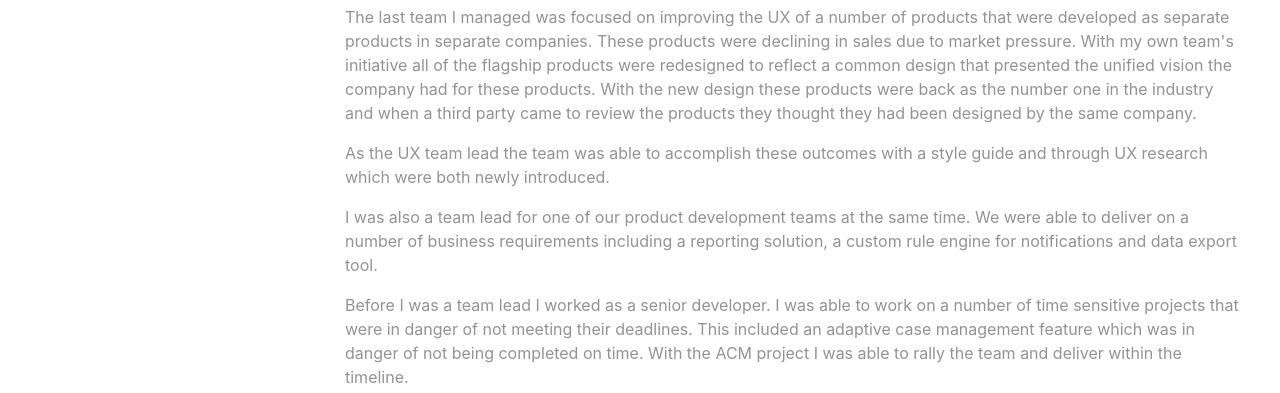
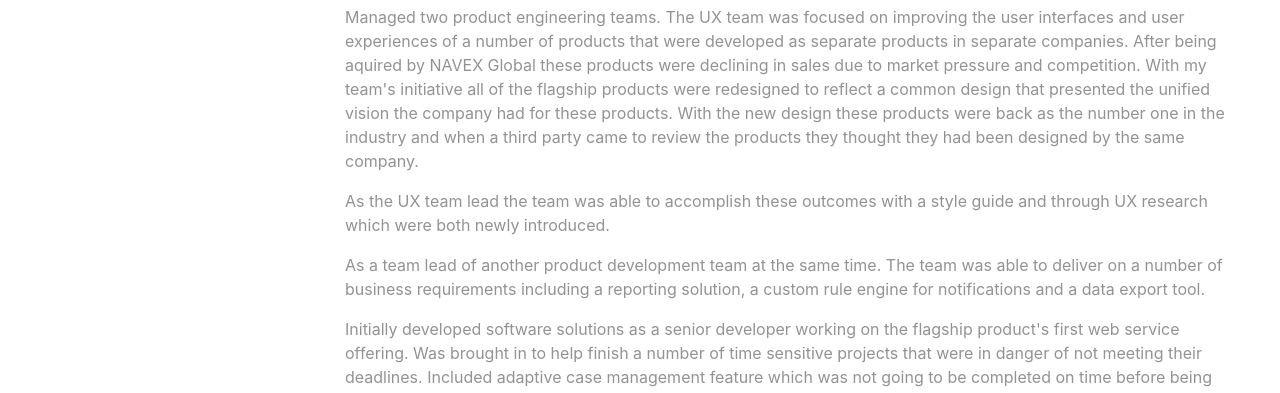
Before and after one commit to kodenine/kodenine.github.io, a website: page index.html in a window 1280 px wide. Shown: the part 525-918 px from the top of the page. Drawn offline with nearby package versions, Linux system fonts and the light colour scheme.

Commit message:
Refined NAVEX job description

```diff
--- a/index.html
+++ b/index.html
@@ -62,10 +62,10 @@
             <h4><a href="https://navexglobal.com">NAVEX Global</a></h4>
             <div class="float-left exp-timeline"><b>December 2010</b> to <b>present</b></div>
             <h5>Team Lead/Architect</h5>
-            <p>The last team I managed was focused on improving the UX of a number of products that were developed as separate products in separate companies. These products were declining in sales due to market pressure. With my own team's initiative all of the flagship products were redesigned to reflect a common design that presented the unified vision the company had for these products. With the new design these products were back as the number one in the industry and when a third party came to review the products they thought they had been designed by the same company.
+            <p>Managed two product engineering teams. The UX team was focused on improving the user interfaces and user experiences of a number of products that were developed as separate products in separate companies. After being aquired by NAVEX Global these products were declining in sales due to market pressure and competition. With my team's initiative all of the flagship products were redesigned to reflect a common design that presented the unified vision the company had for these products. With the new design these products were back as the number one in the industry and when a third party came to review the products they thought they had been designed by the same company.</p>
             <p>As the UX team lead the team was able to accomplish these outcomes with a style guide and through UX research which were both newly introduced.</p>
-            <p>I was also a team lead for one of our product development teams at the same time. We were able to deliver on a number of business requirements including a reporting solution, a custom rule engine for notifications and data export tool.</p>
-            <p>Before I was a team lead I worked as a senior developer. I was able to work on a number of time sensitive projects that were in danger of not meeting their deadlines. This included an adaptive case management feature which was in danger of not being completed on time. With the ACM project I was able to rally the team and deliver within the timeline.</p>
+            <p>As a team lead of another product development team at the same time. The team was able to deliver on a number of business requirements including a reporting solution, a custom rule engine for notifications and a data export tool.</p>
+            <p>Initially developed software solutions as a senior developer working on the flagship product's first web service offering. Was brought in to help finish a number of time sensitive projects that were in danger of not meeting their deadlines. Included adaptive case management feature which was not going to be completed on time before being brought in. After refining the requirements with product management and finding feasible technical solutions to previous roadblocks the ACM project delivered within the deadline.</p>
 
             <div class="seperator"></div>
             <h4><a href="https://www.epiqglobal.com">Epiq</a></h4>
```
